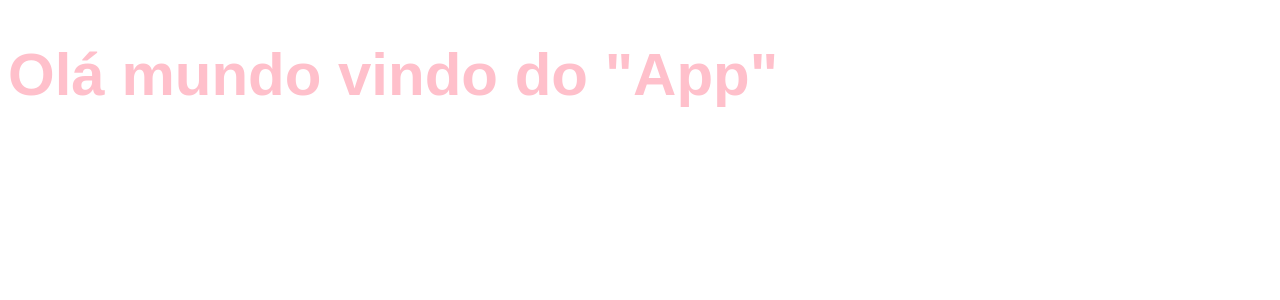
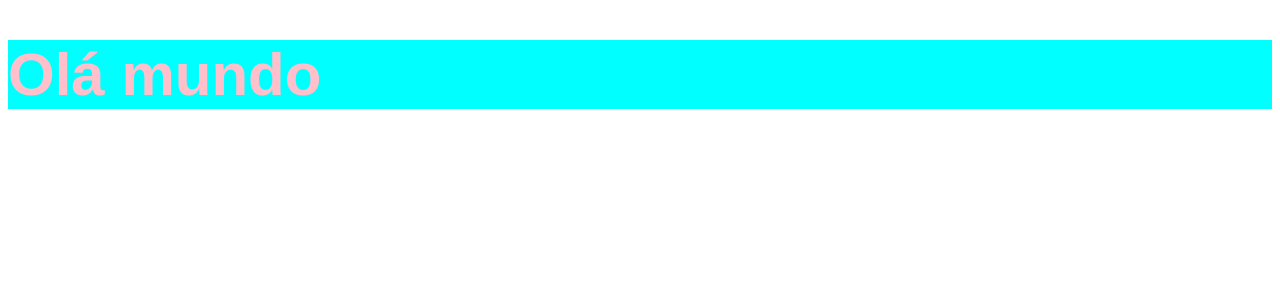
Before and after one commit to leosanner/chronos-pomodoro, a React (Vite) app: page / in a window 1280 px wide. Shown: the top 300 px of the page. Built offline with nearby package versions, Linux system fonts and the light colour scheme.

Commit message:
css modules

```diff
--- a/src/App.tsx
+++ b/src/App.tsx
@@ -1,10 +1,12 @@
+import { Heading } from './components/Heading';
+
 import './styles/global.css';
 import './styles/theme.css';
 
 export function App() {
   return (
     <div>
-      <h1>Olá mundo vindo do "App"</h1>
+      <Heading />
     </div>
   );
 }
--- /dev/null
+++ b/src/components/Heading.module.css
@@ -0,0 +1,3 @@
+.heading {
+  background-color: aqua;
+}
--- /dev/null
+++ b/src/components/Heading.tsx
@@ -0,0 +1,5 @@
+import styles from './Heading.module.css';
+
+export function Heading() {
+  return <h1 className={styles.heading}>Olá mundo</h1>;
+}
```
